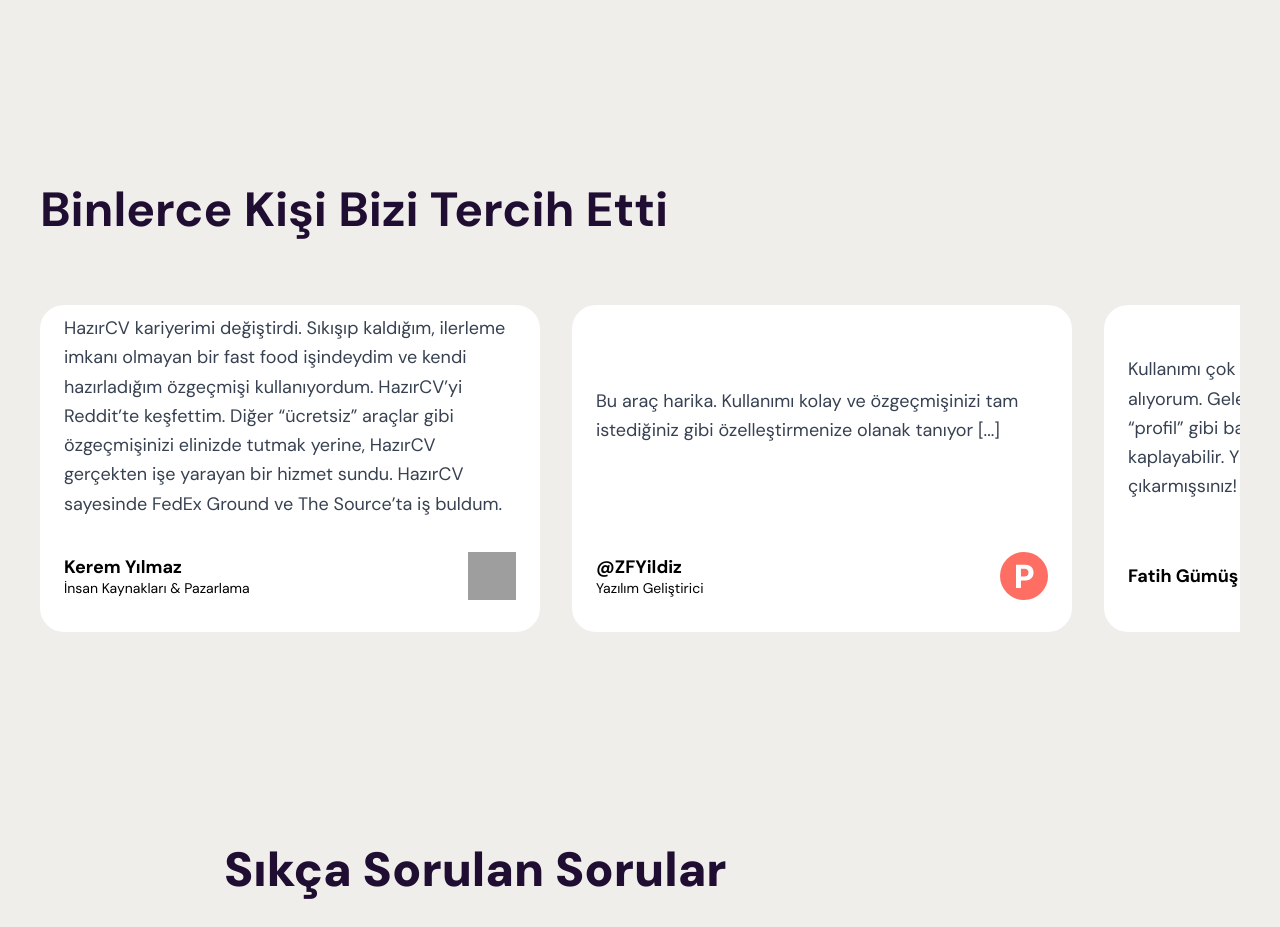
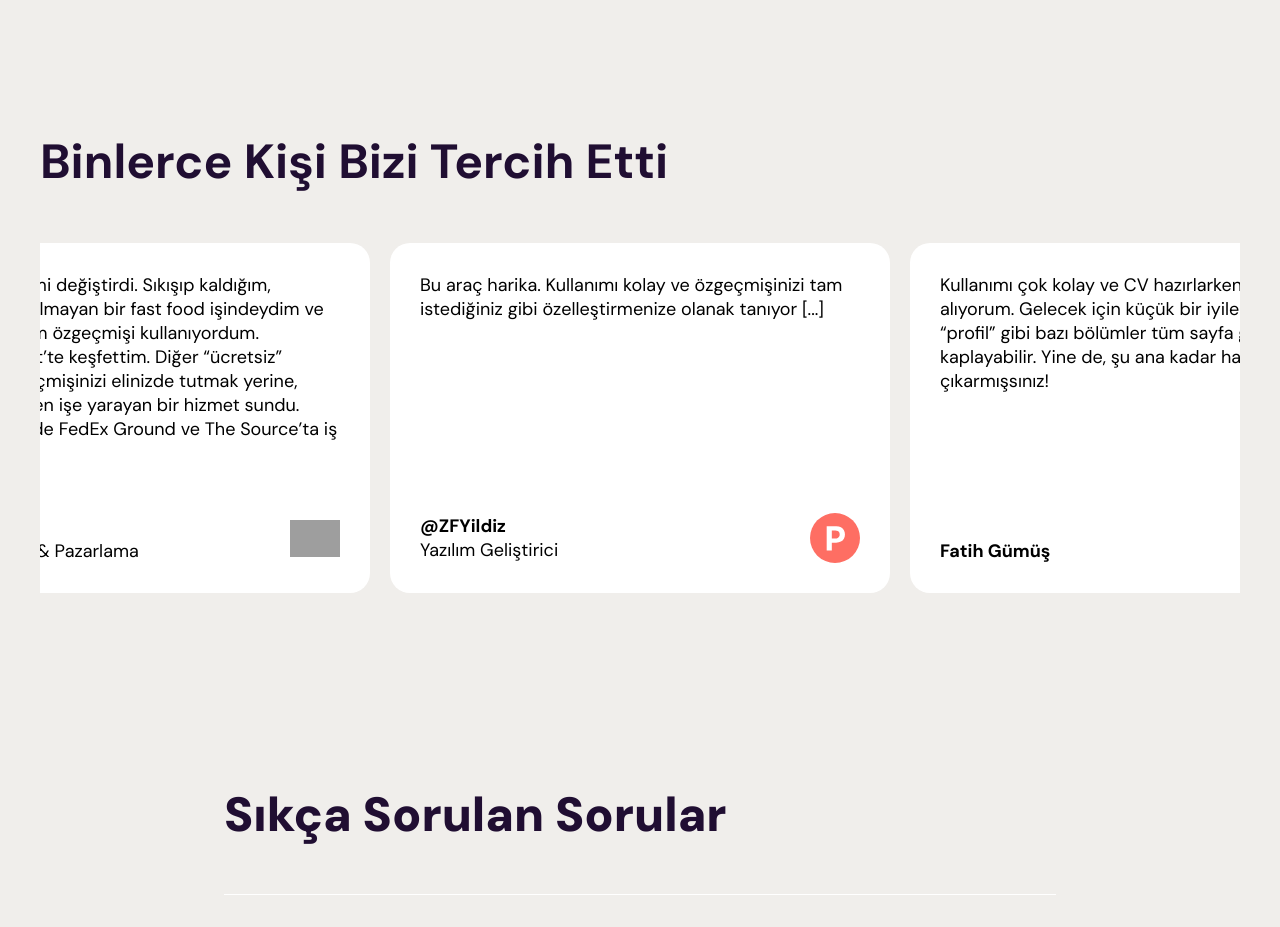
Before and after one commit to tbsoysal/resume-builder, a React (Vite) app: page / in a window 1280 px wide. Shown: the part 4380-5307 px from the top of the page. Built offline with nearby package versions, Linux system fonts and the light colour scheme; grey boxes are pictures that could not be loaded; what @react-pdf/renderer would draw is missing.

Commit message:
Organize code and add carousels

```diff
--- a/src/components/layout/Faq.module.scss
+++ b/src/components/layout/Faq.module.scss
@@ -45,7 +45,7 @@
 
 @media (max-width: 770px) {
   .faq {
-    margin-top: 112px;
+    margin-top: 80px;
     padding-inline: 24px;
     padding-bottom: 160px;
   }
--- a/src/components/layout/Hero.module.scss
+++ b/src/components/layout/Hero.module.scss
@@ -186,4 +186,10 @@
     font-size: 18px;
     text-align: center;
   }
+
+  .hero .textContainer .customerContainer>img {
+    width: 200px;
+    margin-inline: auto;
+    ;
+  }
 }
--- a/src/components/layout/Howitworks.module.scss
+++ b/src/components/layout/Howitworks.module.scss
@@ -50,7 +50,7 @@
 @media (max-width: 1024px) {
   .howitworks h2 {
     font-size: 36px;
-    margin-top: 96px;
+    margin-top: 80px;
   }
 
   .howitworks ul {
--- a/src/components/layout/Templates.module.scss
+++ b/src/components/layout/Templates.module.scss
@@ -81,7 +81,7 @@
   }
 
   .templates {
-    margin-top: 100px !important;
+    margin-top: 80px !important;
   }
 
   .templates .showTemplatesButton {
--- a/src/components/layout/Testimonials.jsx
+++ b/src/components/layout/Testimonials.jsx
@@ -1,72 +1,13 @@
 import styles from './Testimonials.module.scss';
+import { TestimonialsCarousel } from './TestimonialsCarousel';
 
 function Testimonials() {
-
   return (
     <section className={styles.testimonials}>
       <div>
         <h3>Binlerce Kişi Bizi Tercih Etti</h3>
       </div >
-      <div className={styles.carouselContainer}>
-        <ul>
-          <li>
-            <p>HazırCV kariyerimi değiştirdi. Sıkışıp kaldığım, ilerleme imkanı olmayan bir fast food işindeydim ve kendi hazırladığım özgeçmişi kullanıyordum. HazırCV’yi Reddit’te keşfettim. Diğer “ücretsiz” araçlar gibi özgeçmişinizi elinizde tutmak yerine, HazırCV gerçekten işe yarayan bir hizmet sundu. HazırCV sayesinde FedEx Ground ve The Source’ta iş buldum.</p>
-            <div>
-              <div>
-                <h4>Kerem Yılmaz</h4>
-                <p>İnsan Kaynakları & Pazarlama</p>
-              </div>
-              <img src={`${import.meta.env.BASE_URL}assets/reddit.svg`} alt="reddit logo" />
-            </div>
-          </li>
-          <li>
-            <p>Bu araç harika. Kullanımı kolay ve özgeçmişinizi tam istediğiniz gibi özelleştirmenize olanak tanıyor [...]</p>
-            <div>
-              <div>
-                <h4>@ZFYildiz</h4>
-                <p>Yazılım Geliştirici</p>
-              </div>
-              <img src={`${import.meta.env.BASE_URL}assets/pletter.svg`} alt="profile logo" />
-            </div>
-          </li>
-          <li>
-            <p>Kullanımı çok kolay ve CV hazırlarken gerçekten keyif alıyorum. Gelecek için küçük bir iyileştirme önerisi: “profil” gibi bazı bölümler tüm sayfa genişliğini kaplayabilir. Yine de, şu ana kadar harika bir iş çıkarmışsınız!</p>
-            <div>
-              <h4>Fatih Gümüş</h4>
-              <p>Mutlu Kullanıcı</p>
-            </div>
-          </li>
-          <li>
-            <p>Genel olarak, ücretsiz bir CV hazırlama aracı arıyorsanız, bunun üzerine tanımıyoruz.</p>
-            <div>
-              <h4>Consumers Advocate</h4>
-              <p>www.consumersadvocate.org</p>
-            </div>
-          </li>
-          <li>
-            <p>Kullanımı çok kolay. Harika bir araç; her güncellemeyle daha da iyiye gidiyorlar. 2 yılı aşkın süredir kullanıyorum.</p>
-            <div>
-              <div>
-                <h4>Utku Çağlar Yazıcı</h4>
-                <p>Pazarlama</p>
-              </div>
-              <img src={`${import.meta.env.BASE_URL}assets/pletter.svg`} alt="profile logo" />
-            </div>
-          </li>
-          <li>
-            <p>Sitenizi çok seviyorum!!! Dürüst çalışmaya devam edin, insanlar dolandırıcı olmayan bir CV hazırlama aracına ihtiyaç duyuyor.</p>
-            <div>
-              <h4>Baran Erdenay</h4>
-            </div>
-          </li>
-          <li>
-            <p>Yıllardır böyle bir şeyi bekliyordum ve bu ürüne harcanan çabayı gerçekten takdir ediyorum. Profesyonel tasarım ve biçimlendirme kurallarını herkes için ulaşılabilir ve basit hale getirmişsiniz — bununla gurur duymalısınız. [...] Tanıdığım herkese HazırCV'den bahsettim. Bravo!</p>
-            <div>
-              <h4>Tahir Aksoy</h4>
-            </div>
-          </li>
-        </ul>
-      </div>
+      <TestimonialsCarousel />
     </section >
   )
 }
--- a/src/components/layout/Testimonials.module.scss
+++ b/src/components/layout/Testimonials.module.scss
@@ -1,12 +1,7 @@
 .testimonials {
   padding-inline: 40px;
   margin-top: 192px;
-}
-
-.testimonials>div {
-  display: flex;
-  justify-content: space-between;
-  align-items: center;
+  max-width: 1650px;
 }
 
 .testimonials h3 {
@@ -14,117 +9,82 @@
   color: #200e32;
 }
 
-.testimonials .controlls {
-  padding-right: 40px;
+.embla {
+  overflow: hidden;
+  margin-top: 50px;
 }
 
-.testimonials .controlls svg {
-  width: 64px;
-  height: 64px;
-  margin-left: 20px;
-  cursor: pointer;
+.embla__container {
+  width: 100%;
+  display: flex;
+  gap: 20px;
 }
 
-.testimonials .controlls .passive {
-  color: #616977;
-  pointer-events: none;
-}
+.embla__slide {
+  display: flex;
+  flex: 0 0 600px;
+  flex-direction: column;
+  justify-content: space-between;
+  background-color: white;
+  padding: 30px;
+  border-radius: 20px;
+  font-size: 18px;
+  height: 350px;
 
-.testimonials .carouselContainer {
-  overflow-x: hidden;
-}
-
-.testimonials ul {
-  margin-top: 48px;
-  width: max-content;
-  display: flex;
-  align-items: stretch;
-  transition: transform 0.3s ease;
-}
-
-.testimonials ul li {
-  display: flex;
-  flex-direction: column;
-  justify-content: center;
-  width: 600px;
-  background-color: white;
-  font-size: 18px;
-  border-radius: 24px;
-  margin: 1rem 2rem 1rem 0;
-  padding: 24px 24px 32px 24px;
-}
-
-.testimonials ul li>p {
-  display: flex;
-  align-items: center;
-  color: #374151;
-  line-height: 1.625;
-  height: 175.5px;
-}
-
-.testimonials li>div {
-  margin-top: 48px;
+  &>div {
     display: flex;
     justify-content: space-between;
     align-items: center;
+
+    img {
+      width: 50px;
     }
-
-.testimonials li>div p {
-  font-size: 14px;
   }
-
-.testimonials li img {
-  width: 48px;
-  height: 48px;
 }
 
 @media (max-width: 1400px) {
+  .testimonials {
+    margin-top: 144px;
+  }
+
   .testimonials h3 {
     font-size: 48px;
-    max-width: 70%;
   }
 
-  .testimonials .controlls {
-    padding-right: 0;
-  }
-
-  .testimonials ul li {
-    width: 500px;
+  .embla__slide {
+    flex: 0 0 500px;
   }
 }
 
 @media (max-width: 700px) {
-  section.testimonials {
-    overflow-x: hidden;
+  .testimonials {
+    margin-top: 80px;
     padding-inline: 20px;
-    margin-top: 80px;
   }
 
   .testimonials h3 {
     font-size: 30px;
   }
 
-  .testimonials .controlls svg {
-    display: none;
+  .embla__slide {
+    font-size: 16px;
+    flex: 0 0 400px;
+    height: 350px;
+  }
 }
 
-  .testimonials .carouselContainer {
-    overflow: scroll;
-    position: relative;
-    width: 100vw;
+@media (max-width: 500px) {
+  .embla__slide {
+    font-size: 14px;
+    flex: 0 0 300px;
+    height: 350px;
+
+    &>div {
+      font-size: 12px;
     }
 
-  .testimonials .carouselContainer::-webkit-scrollbar {
-    display: none;
-  }
-
-  .testimonials ul li {
-    width: 350px;
-    height: auto;
-    font-size: 14px;
-  }
-
-  .testimonials ul {
-    margin-top: 16px;
+    img {
+      width: 30px !important;
     }
   }
+}
--- /dev/null
+++ b/src/components/layout/TestimonialsCarousel.jsx
@@ -0,0 +1,71 @@
+import React from "react";
+import useEmblaCarousel from "embla-carousel-react";
+import styles from './Testimonials.module.scss';
+import Autoplay from "embla-carousel-autoplay";
+
+export function TestimonialsCarousel() {
+  const [emblaRef] = useEmblaCarousel({}, [Autoplay({ stopOnInteraction: false })]);
+
+  return (
+    <div className={styles.embla} ref={emblaRef}>
+      <div className={styles.embla__container}>
+        <div className={styles.embla__slide}>
+          <p>HazırCV kariyerimi değiştirdi. Sıkışıp kaldığım, ilerleme imkanı olmayan bir fast food işindeydim ve kendi hazırladığım özgeçmişi kullanıyordum. HazırCV’yi Reddit’te keşfettim. Diğer “ücretsiz” araçlar gibi özgeçmişinizi elinizde tutmak yerine, HazırCV gerçekten işe yarayan bir hizmet sundu. HazırCV sayesinde FedEx Ground ve The Source’ta iş buldum.</p>
+          <div>
+            <div>
+              <h4>Kerem Yılmaz</h4>
+              <p>İnsan Kaynakları & Pazarlama</p>
+            </div>
+            <img src={`${import.meta.env.BASE_URL}assets/reddit.svg`} alt="reddit logo" />
+          </div>
+        </div>
+        <div className={styles.embla__slide}>
+          <p>Bu araç harika. Kullanımı kolay ve özgeçmişinizi tam istediğiniz gibi özelleştirmenize olanak tanıyor [...]</p>
+          <div>
+            <div>
+              <h4>@ZFYildiz</h4>
+              <p>Yazılım Geliştirici</p>
+            </div>
+            <img src={`${import.meta.env.BASE_URL}assets/pletter.svg`} alt="profile logo" />
+          </div>
+        </div>
+        <div className={styles.embla__slide}>
+          <p>Kullanımı çok kolay ve CV hazırlarken gerçekten keyif alıyorum. Gelecek için küçük bir iyileştirme önerisi: “profil” gibi bazı bölümler tüm sayfa genişliğini kaplayabilir. Yine de, şu ana kadar harika bir iş çıkarmışsınız!</p>
+          <div>
+            <h4>Fatih Gümüş</h4>
+            <p>Mutlu Kullanıcı</p>
+          </div>
+        </div>
+        <div className={styles.embla__slide}>
+          <p>Genel olarak, ücretsiz bir CV hazırlama aracı arıyorsanız, bunun üzerine tanımıyoruz.</p>
+          <div>
+            <h4>Tüketici Savunucusu</h4>
+            <p>consumersadvocate.org</p>
+          </div>
+        </div>
+        <div className={styles.embla__slide}>
+          <p>Kullanımı çok kolay. Harika bir araç; her güncellemeyle daha da iyiye gidiyorlar. 2 yılı aşkın süredir kullanıyorum.</p>
+          <div>
+            <div>
+              <h4>Utku Çağlar Yazıcı</h4>
+              <p>Pazarlama</p>
+            </div>
+            <img src={`${import.meta.env.BASE_URL}assets/pletter.svg`} alt="profile logo" />
+          </div>
+        </div>
+        <div className={styles.embla__slide}>
+          <p>Sitenizi çok seviyorum!!! Dürüst çalışmaya devam edin, insanlar dolandırıcı olmayan bir CV hazırlama aracına ihtiyaç duyuyor.</p>
+          <div>
+            <h4>Baran Erdenay</h4>
+          </div>
+        </div>
+        <div className={styles.embla__slide}>
+          <p>Yıllardır böyle bir şeyi bekliyordum ve bu ürüne harcanan çabayı gerçekten takdir ediyorum. Profesyonel tasarım ve biçimlendirme kurallarını herkes için ulaşılabilir ve basit hale getirmişsiniz — bununla gurur duymalısınız. [...] Tanıdığım herkese HazırCV'den bahsettim. Bravo!</p>
+          <div>
+            <h4>Tahir Aksoy</h4>
+          </div>
+        </div>
+      </div>
+    </div >
+  );
+}
```
Also changed, not shown: 5 other files (tests, documents, lock files or other folders). Lines whose indentation alone changed are shown as unchanged.
